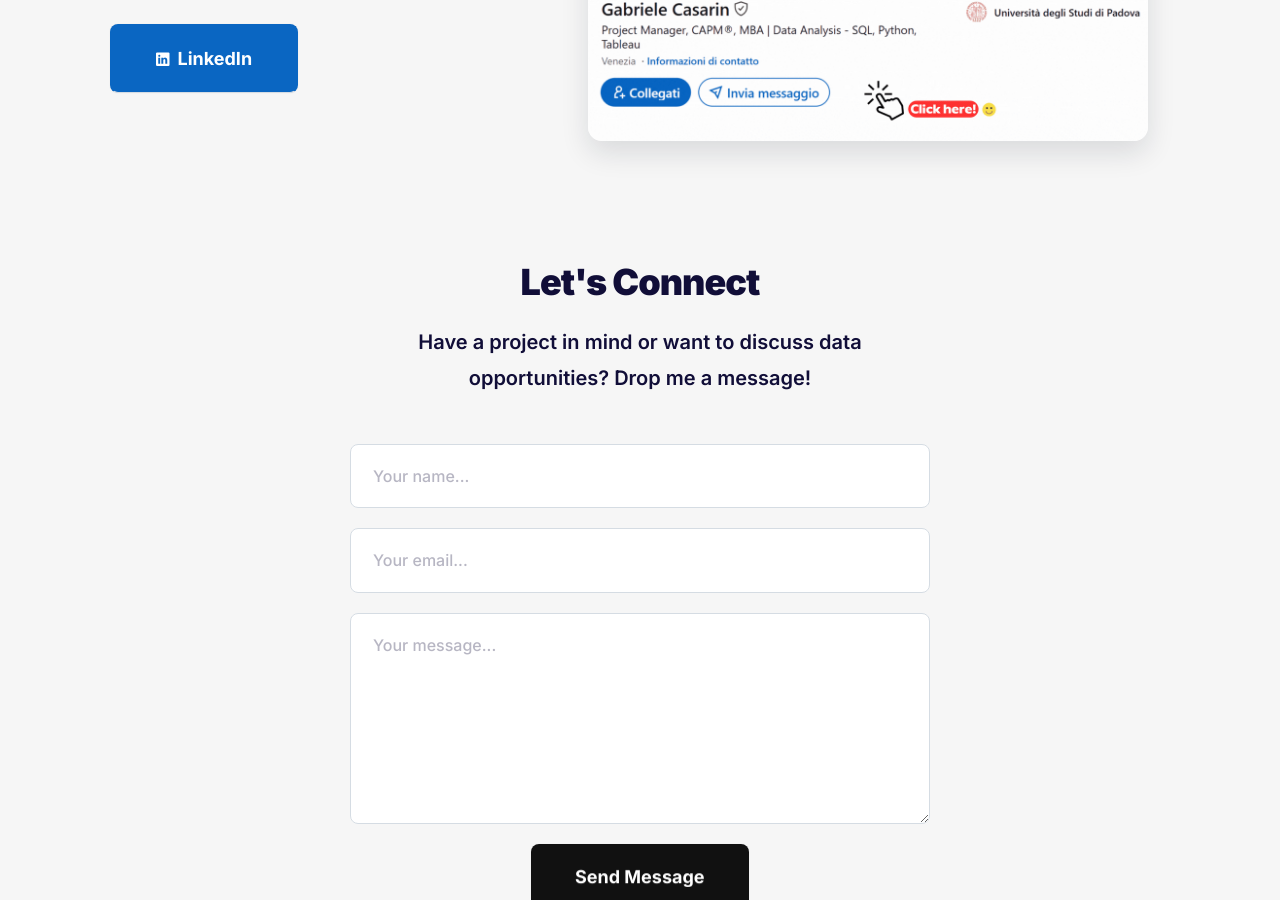
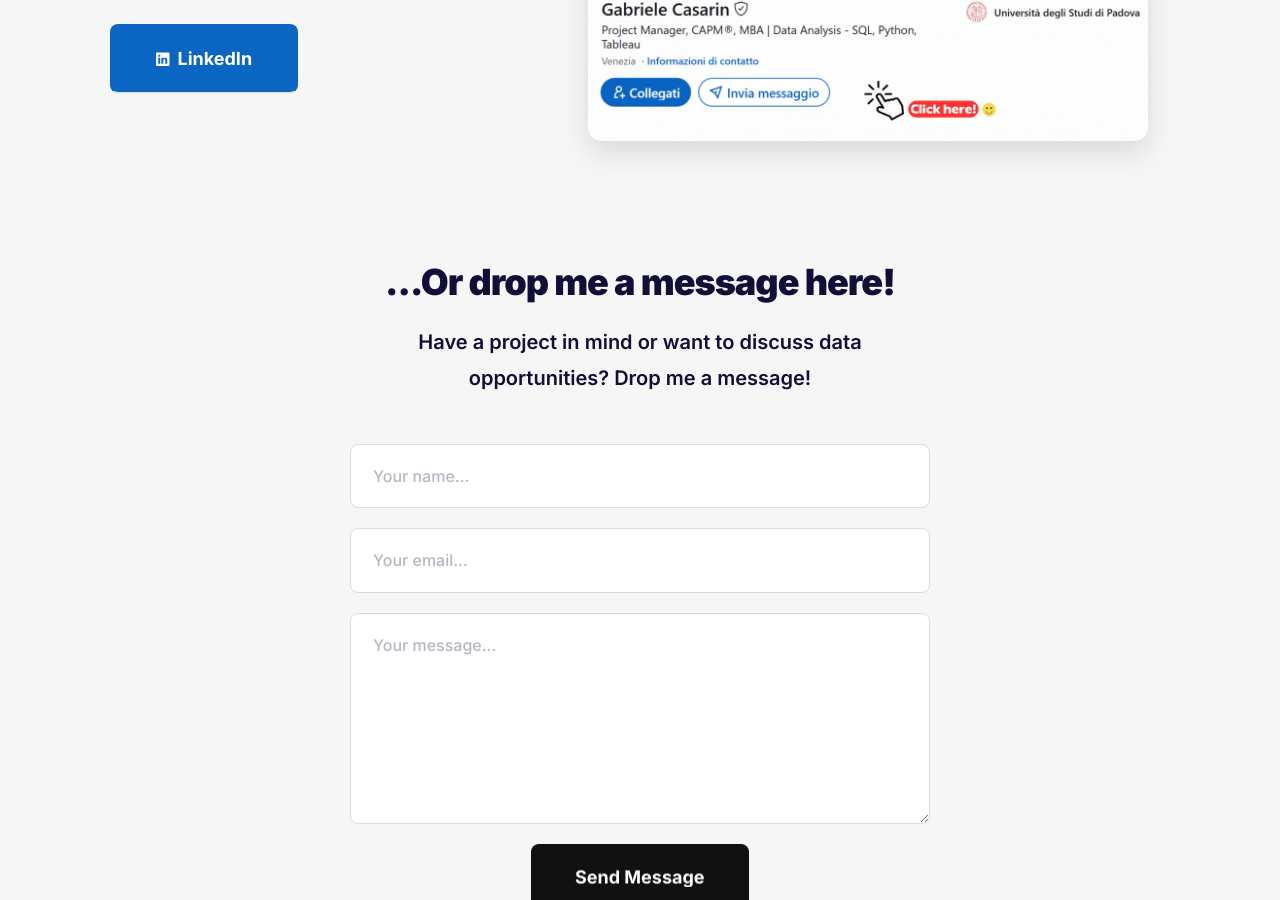
Before and after one commit to gcasarin/gcasarin.github.io, a Jekyll site: the page built from docs/_pages/contact.md, in a window 1280 px wide and 900 px high, scrolled down 574 px. Built offline with Jekyll 4.4.1, drawn with Linux system fonts in a browser that asks for light colours.

Commit message:
Modify contact form title to use page variable
Updated contact form title to allow for a default value.

```diff
--- a/docs/_pages/contact.md
+++ b/docs/_pages/contact.md
@@ -3,6 +3,7 @@ layout: page
 title:  Contact
 description: Connect with me on Linkedin or drop me a message
 date:   2026-11-22 15:01:35 +0300
+form_title: ...Or drop me a message here!
 ---
 
 <!-- begin linkedin connect split section -->
@@ -47,7 +48,7 @@ date:   2026-11-22 15:01:35 +0300
 
         <div class="c-contact-form__form-box">
           <div class="c-contact-form__contact-head">
-            <h2 class="c-contact-form__contact-title">{{ site.data.settings.contact_form__settings.form_title }}</h2>
+            <h2 class="c-contact-form__contact-title">{{ page.form_title | default: site.data.settings.contact_form__settings.form_title }}</h2>
             <p class="c-contact-form__contact-description">{{ site.data.settings.contact_form__settings.form_description }}</p>
           </div>
           <form class="c-contact-form__form"
```
